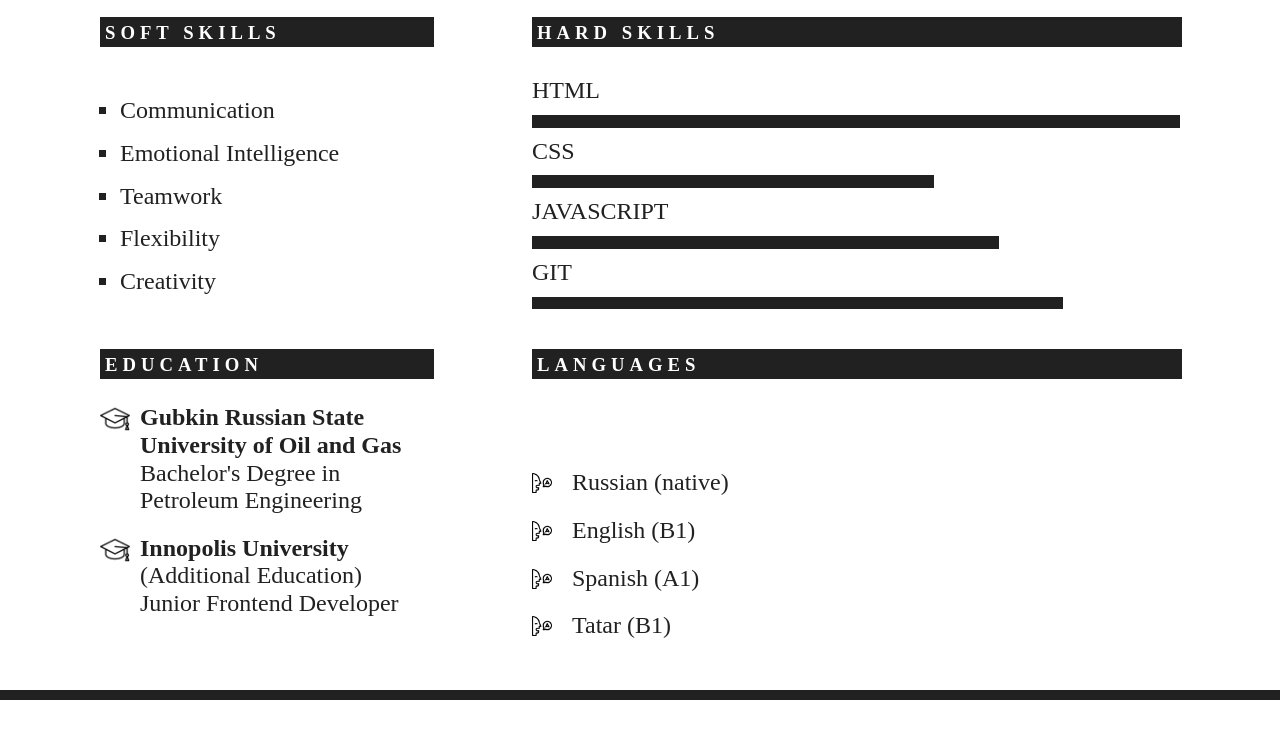
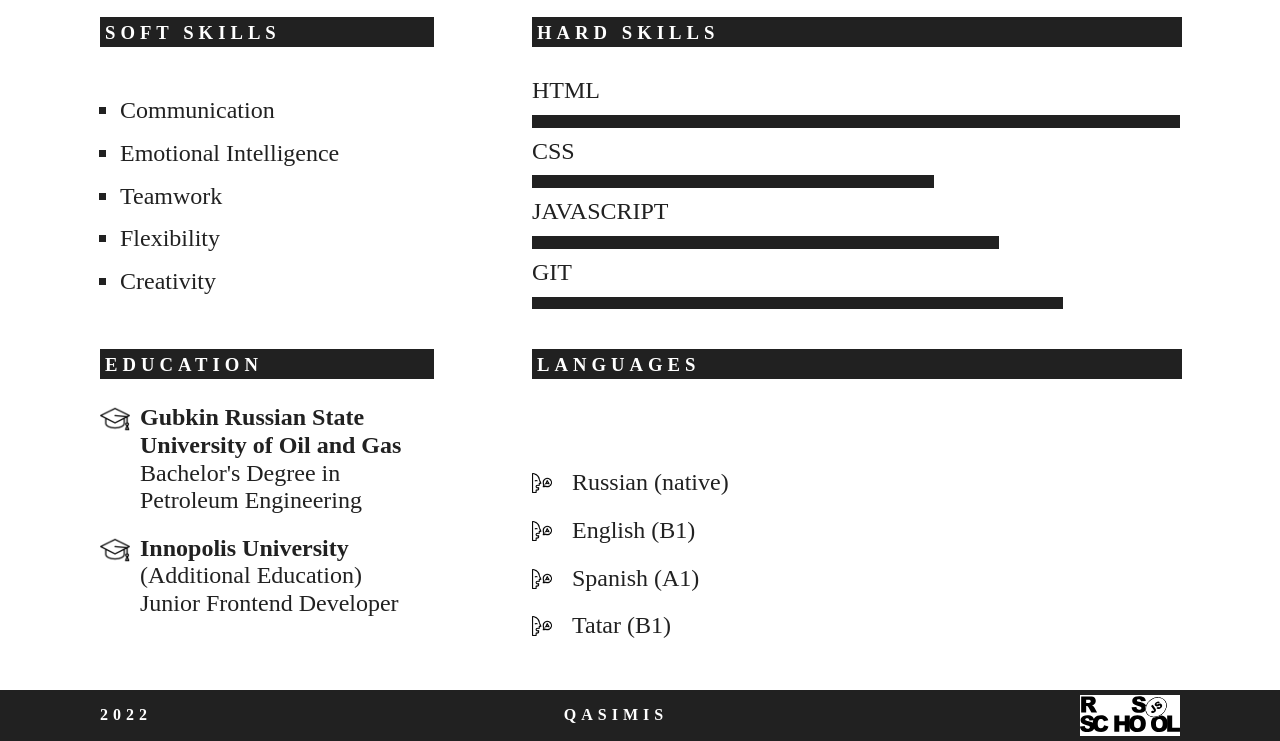
Before and after one commit to qasimiss/rsschool-cv, a plain HTML site: page index.html in a window 1280 px wide. Shown: the part 1109-1850 px from the top of the page. Before the commit the page ends 1809 px from the top, so only its background shows below. Drawn offline with Linux system fonts and the light colour scheme.

Commit message:
feat: add footer

```diff
--- a/index.html
+++ b/index.html
@@ -149,7 +149,7 @@
         </div>
     </main>
     <footer class="footer foo">
-        <!-- <div class="container">
+        <div class="container">
             <div class="footer-Year">2022</div>
 			<div class="footer-cont">
 				<a class="footer-link"  href="#contact">qasimis</a>
@@ -157,7 +157,7 @@
 			<div class="footer-Rsschool">
 				<a href="https://rs.school/js/"><img src="icons/rs_school_js.svg" alt="Rschool-js-link"  target="_blank" ></a>
 			</div>
-        </div> -->
+        </div>
     </footer>
 </body>
 </html>
--- a/style.css
+++ b/style.css
@@ -286,7 +286,7 @@ a {
     left:0px;
     top: 0px;
 }
-/* .footer .container {
+.footer .container {
     display: flex;
     justify-content: space-between;
     align-items: center;
@@ -308,4 +308,4 @@ a {
 }
 .footer-link {
     color: white;
-} */
+}
```
